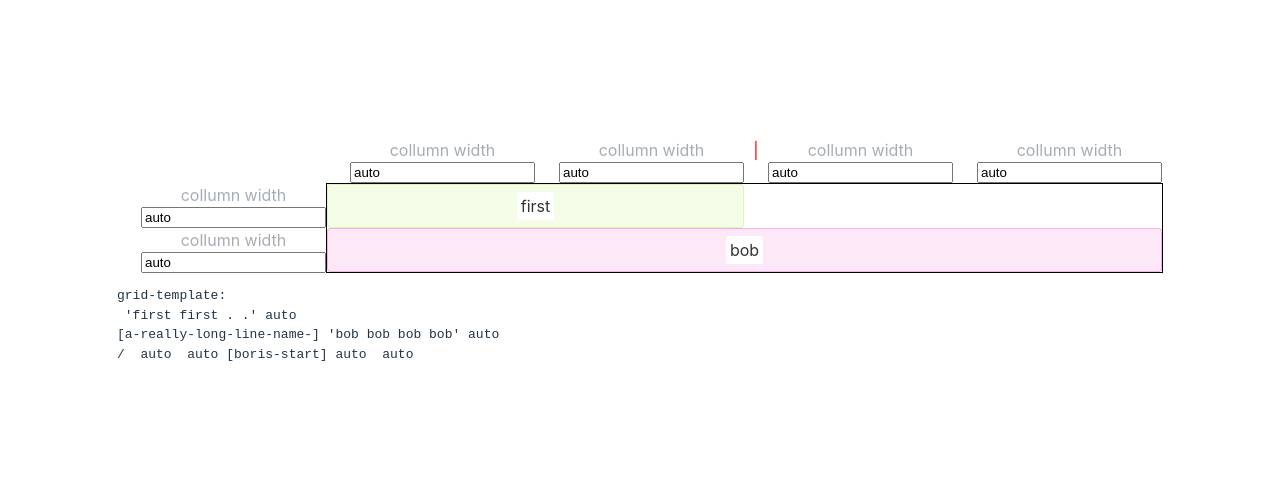
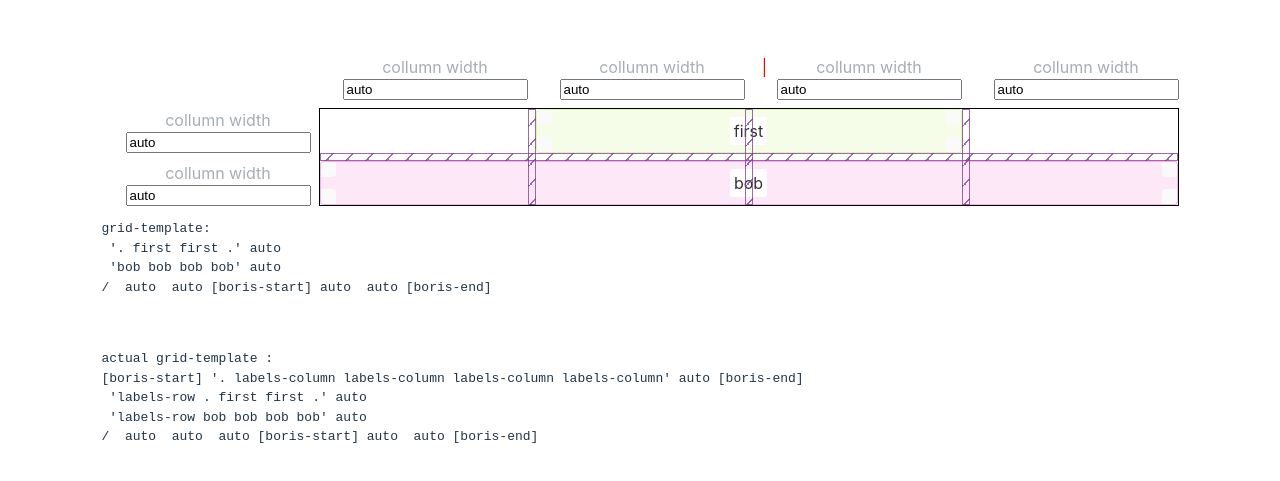
Before and after one commit to Ragnar-Oock/css-grid-generator, a Vue app: page / in a window 1280 px wide. Shown: the part 123-604 px from the top of the page. Built offline with nearby package versions, Linux system fonts and the light colour scheme.

Commit message:
feat(render): show gaps

```diff
--- a/src/components/GridContainer.vue
+++ b/src/components/GridContainer.vue
@@ -1,11 +1,11 @@
 <script setup lang="ts">
-	import { computed, ref } from "vue";
+	import { computed, provide, ref } from "vue";
 	import { getRandomColor } from "../helper/color.helper";
 	import { serializeExplicitTrackList, serializeTrack } from "../helper/css-normalize";
 	import GridHeadColumn from "./GridHeadColumn.vue";
 	import GridHeadRow from "./GridHeadRow.vue";
 	import GridItem from './GridItem.vue';
-	import { ExplicitTrack, OneOrMore, type ExplicitRowTrackObj, type ExplicitTrackList } from "./grid";
+	import { ExplicitTrack, OneOrMore, containerSymbol, type ExplicitRowTrackObj, type ExplicitTrackList } from "./grid";
 
 
 	const columnExplicitTrackList = ref<ExplicitTrackList>([
@@ -28,16 +28,25 @@
 		{
 			lineNamesStart: '',
 			trackSize: 'auto',
-			areas: ['labels-row','first', 'first', '.', '.'],
+			areas: ['labels-row','.', 'first', 'first', '.'],
 			lineNamesEnd: '',
 		},
 		{
-			lineNamesStart: '[a-really-long-line-name-]',
+			lineNamesStart: '',
 			trackSize: 'auto',
 			areas: ['labels-row','bob', 'bob', 'bob', 'bob'],
 			lineNamesEnd: '',
 		}
 	]);
+
+	const rowFillers = computed(() => {
+		return Array
+			.from({length: rowTracks.value.length -1 }, (_, index) => `${index + 1} / span 1`);
+	})
+
+	const colFillers = computed(() => {
+		return Array.from({length: columnExplicitTrackList.value.length - 2}, (_, index) => `${index + 1} / span 1`);
+	})
 
 	const userRowTracks = computed({
 		get: () => rowTracks.value.slice(1).map(({lineNamesStart, areas, trackSize, lineNamesEnd}) => ({
@@ -69,22 +78,46 @@ ${rowTracks.value.map(serializeTrack).join('\n')}
 
 	const userTemplate = computed( () => `
 ${userRowTracks.value.map(serializeTrack).join('\n')}
-/ ${serializeExplicitTrackList(columnExplicitTrackList.value.slice(1, -1) as ExplicitTrackList)}
+/ ${serializeExplicitTrackList(columnExplicitTrackList.value.slice(1) as ExplicitTrackList)}
 	`);
+
+	const container = ref<HTMLElement>();
+
+
+	provide(containerSymbol, container);
 </script>
 
 <template>
 	<div
+		ref="container"
 		class="grid-wrapper"
 		:style="{
 			'grid-template': template,
 		}"
 	>
-
 		<GridHeadColumn :explicit-track-list="userColumnExplicitTrackList"/>
 		<GridHeadRow v-model:explicit-track-list="userRowTracks"/>
 
 		<div class="grid-container">
+			<div class="devtools">
+				<div
+					class="grid-row gap-filler"
+					v-for="filler in rowFillers"
+					:style="{
+						'grid-row': filler
+					}"
+				></div>
+			</div>
+			<div class="devtools">
+				<div
+					class="grid-col gap-filler"
+					v-for="filler in colFillers"
+					:style="{
+						'grid-column': filler
+					}"
+				></div>
+			</div>
+
 			<GridItem
 				v-for="item in areaItems"
 				:item="item"
@@ -96,11 +129,18 @@ ${userRowTracks.value.map(serializeTrack).join('\n')}
 	<pre class="copiable">
 grid-template: {{ userTemplate }}
 	</pre>
+
+	<pre class="copiable">
+actual grid-template : {{template}}
+	</pre>
 </template>
 
-<style scoped lang="scss">
+<style lang="scss">
 	.grid-wrapper {
 		display: grid;
+		--gap: .5rem;
+		gap: var(--gap);
+
 	}
 	.grid-container {
 		width: 100%;
@@ -109,13 +149,51 @@ grid-template: {{ userTemplate }}
 		border: 1px solid black;
 
 		display: grid;
-		overflow: auto;
+		overflow: hidden;
 		grid-area: 2/2/-1/-1;
 		grid-template-rows: subgrid;
 		grid-template-columns: subgrid;
 
 		// resize: both;
 
+
+		.devtools {
+			display: contents;
+
+			.grid-row {
+				grid-column: 1 / -1;
+				&::after {
+					inset: 100% 0 calc(var(--gap) * -1) 0;
+				}
+			}
+			.grid-col {
+				grid-row: 1 / -1;
+				&::after {
+					inset: 0 calc(var(--gap) * -1) 0 100%;
+				}
+			}
+
+			.gap-filler {
+				position: relative;
+			}
+			.gap-filler:not(:last-child)::after {
+					--gap-color-1: #803d93c4;
+					--gap-color-2: transparent;
+					--gradient-size: 20px;
+
+					content: '';
+					position: absolute;
+					border: 1px solid var(--gap-color-1);
+
+					background: linear-gradient(
+						-45deg,
+						var(--gap-color-1) 5%,
+						var(--gap-color-2) 5%, var(--gap-color-2) 50%,
+						var(--gap-color-1) 50%, var(--gap-color-1) 55%,
+						var(--gap-color-2) 55%
+					) 0 / var(--gradient-size) var(--gradient-size);
+				}
+		}
 	}
 	.boris{
 		grid-area: boris;
--- a/src/components/GridItem.vue
+++ b/src/components/GridItem.vue
@@ -1,10 +1,51 @@
 <script setup lang="ts">
-import { Item } from './grid';
+import { inject, onMounted, onUnmounted, ref } from 'vue';
+import { Item, containerSymbol } from './grid';
 
 	const props = defineProps<{
 		item: Item
 	}>()
 
+	type HandleName = 'top-left' | 'top-right' | 'bottom-left' | 'bottom-right';
+
+	const activeHandle = ref<HandleName|null>(null);
+
+	function ondragstart(event: DragEvent, handleName: HandleName): void {
+		activeHandle.value = handleName;
+		console.log(`start : ${handleName}`);
+	}
+
+	function onDragOver(event: DragEvent): void {
+		// is the current item interacted with ?
+		if (activeHandle.value === null) {
+			return;
+		}
+
+		console.log(`over : ${activeHandle.value}`);
+	}
+
+	function onDragEnd(event: DragEvent) {
+		activeHandle.value = null;
+		console.log(`end : ${activeHandle.value}`);
+
+	}
+
+	const container = inject(containerSymbol);
+
+	onMounted(() => {
+		const containerElement = container!.value;
+
+		containerElement.addEventListener('dragover', onDragOver);
+		containerElement.addEventListener('dragend', onDragEnd)
+
+	})
+
+	onUnmounted(() => {
+		const containerElement = container!.value;
+
+		containerElement.removeEventListener('dragover', onDragOver);
+		containerElement.removeEventListener('dragend', onDragEnd);
+	})
 
 </script>
 
@@ -18,28 +59,80 @@ import { Item } from './grid';
 		<span class="area-name">
 			{{ item.area }}
 		</span>
+
+		<div
+			@dragstart="ondragstart($event, 'top-left')"
+			draggable="true"
+			class="resize-handle top left"
+		></div>
+		<div
+			@dragstart="ondragstart($event, 'top-right')"
+			draggable="true"
+			class="resize-handle top right"
+		></div>
+		<div
+			@dragstart="ondragstart($event, 'bottom-left')"
+			draggable="true"
+			class="resize-handle bottom left"
+		></div>
+		<div
+			@dragstart="ondragstart($event, 'bottom-right')"
+			draggable="true"
+			class="resize-handle bottom right"
+		></div>
 	</div>
 </template>
 
 <style scoped lang="scss">
 	.grid-item {
+		--border-radius: 4px;
+
 		border: 1px solid color-mix(in srgb, var(--forground) 80%, transparent 20%);
 		color: var(--forground);
 		background-color: color-mix(in hsl shorter hue, var(--forground) 25%, transparent 75%);
-		border-radius: 4px;
+		border-radius: var(--border-radius);
 		overflow: visible;
 
 		display: grid;
-		place-items: center;
+
+		grid-template:
+		[name-start] 	'top-left . top-right' var(--handle-size)
+									'. . .' 1fr
+				          'bottom-left . bottom-right' var(--handle-size) [name-end]
+								/ [name-start] var(--handle-size) 1fr var(--handle-size) [name-end];
 
 		--area-name-forground: #333;
 		--area-name-background: #fff;
 
 		.area-name {
+			grid-area: name;
 			background: var(--area-name-background);
 			color: var(--area-name-forground);
 			padding: .125em .25em;
 			border-radius: 2px;
+			place-self: center;
+		}
+
+		--handle-size: 15px;
+		.resize-handle {
+			background: #fafafa;
+
+			&.top.left {
+				grid-area: top-left;
+				border-radius: var(--border-radius) 0;
+			}
+			&.top.right {
+				grid-area: top-right;
+				border-radius: 0 var(--border-radius);
+			}
+			&.bottom.right {
+				grid-area: bottom-right;
+				border-radius: var(--border-radius) 0;
+			}
+			&.bottom.left {
+				grid-area: bottom-left;
+				border-radius: 0 var(--border-radius);
+			}
 		}
 	}
 </style>
--- a/src/components/GridRowHead.vue
+++ b/src/components/GridRowHead.vue
@@ -1,5 +1,4 @@
 <script setup lang="ts">
-import { computed } from 'vue';
 import { LineNames, TrackSize } from './grid';
 
 
--- a/src/components/grid.ts
+++ b/src/components/grid.ts
@@ -1,3 +1,5 @@
+import { InjectionKey, Ref } from "vue";
+
 export type Item = {
 	area: string;
 	color: string;
@@ -97,3 +99,5 @@ export type GridTemplate =
 */
 
 export type OneOrMore<T> = [T, ...T[]];
+
+export const containerSymbol = Symbol('container') as InjectionKey<Ref<HTMLElement>>
--- a/src/helper/css-normalize.ts
+++ b/src/helper/css-normalize.ts
@@ -1,11 +1,18 @@
 import { ExplicitRowTrack, ExplicitRowTrackObj, ExplicitTrackList } from "../components/grid";
 
 export function serializeExplicitTrackList(explicitTrackList: ExplicitTrackList): string {
-	return explicitTrackList.map(({lineNames, trackSize}) => `${lineNames ?? ''} ${trackSize === '' ? 'auto' : trackSize}`).join(' ');
+	return explicitTrackList
+		.map(({ lineNames, trackSize }, index, { length }) => {
+			if (index === length - 1) {
+				return lineNames ?? '';
+			}
+			return `${lineNames ?? ''} ${trackSize === '' ? 'auto' : trackSize}`;
+		})
+		.join(' ');
 }
 
 
 
-export function serializeTrack({lineNamesStart, areas, trackSize, lineNamesEnd}: ExplicitRowTrackObj): ExplicitRowTrack {
+export function serializeTrack({ lineNamesStart, areas, trackSize, lineNamesEnd }: ExplicitRowTrackObj): ExplicitRowTrack {
 	return `${lineNamesStart} '${areas.join(' ')}' ${trackSize} ${lineNamesEnd}`;
 }
```
Also changed, not shown: 1 other file (tests, documents, lock files or other folders).
